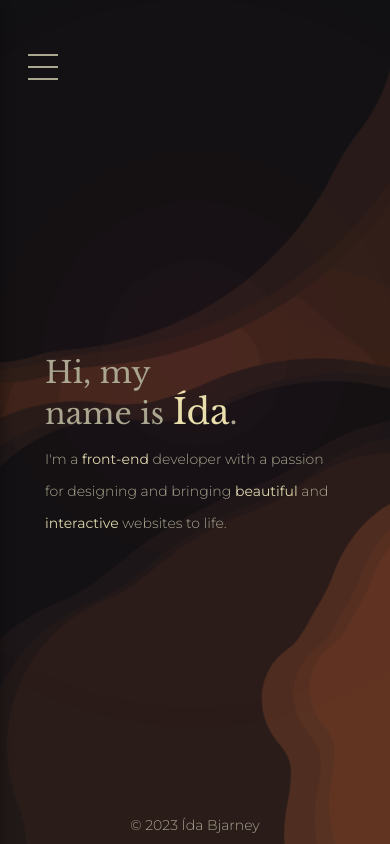
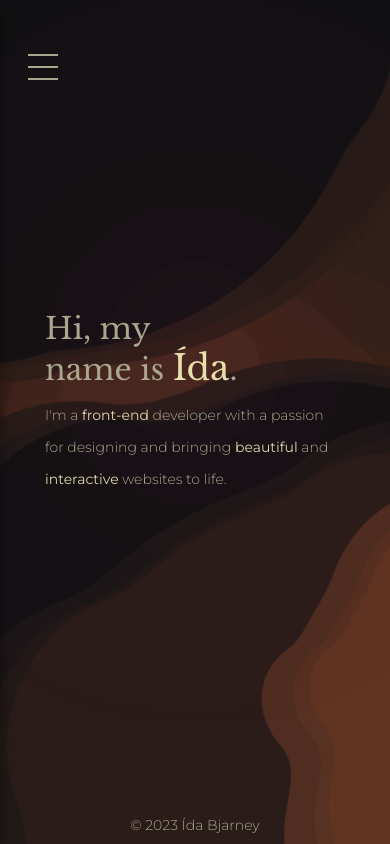
Before and after one commit to idabjarney/portfolio, a website built with Vite: page index.html in a window 390 px wide. Built offline with nearby package versions, Linux system fonts and the light colour scheme.

Commit message:
fixed front page container flex so align-items:center works

```diff
--- a/src/front-page.scss
+++ b/src/front-page.scss
@@ -14,6 +14,7 @@
     flex: 1;
     width: 100%;
     padding-bottom: 38px;
+    height: 100%;
     // height: 100vh;
     .menu {
       position: absolute;
@@ -88,10 +89,10 @@
     }
     .front-page-wrapper {
       display: flex;
-      height: 100%;
+      flex: 1;
+      min-height: 100%;
       align-items: center;
       padding: 7rem;
-      margin-top: 200px;
       .text-container {
         user-select: none;
         display: flex;
@@ -125,7 +126,7 @@
       }
       @media (max-width: 850px) {
         padding: 2rem;
-        margin-top: 300px;
+        // margin-top: 250px;
         .text-container {
           .h1-container {
             width: 280px;
@@ -146,7 +147,6 @@
       }
       @media (max-width: 545px) {
         padding: .5rem;
-        margin-top: 350px;
         .text-container {
           .h1-container {
             width: 195px;
```
